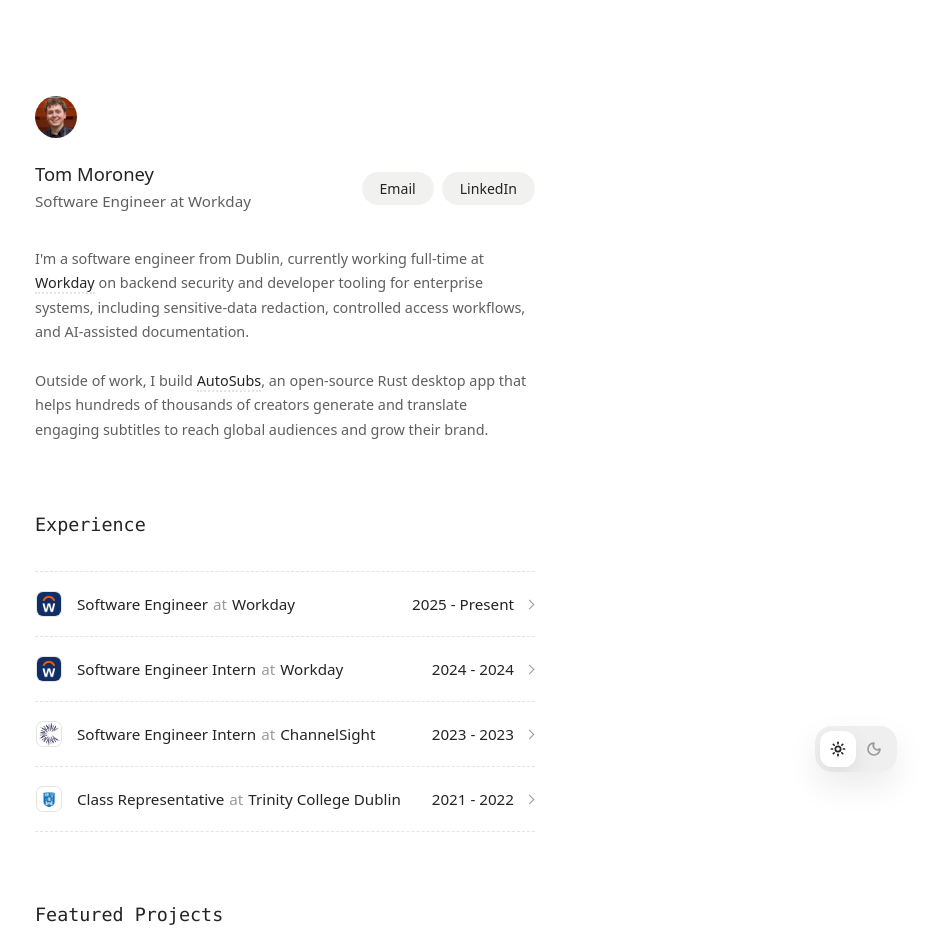
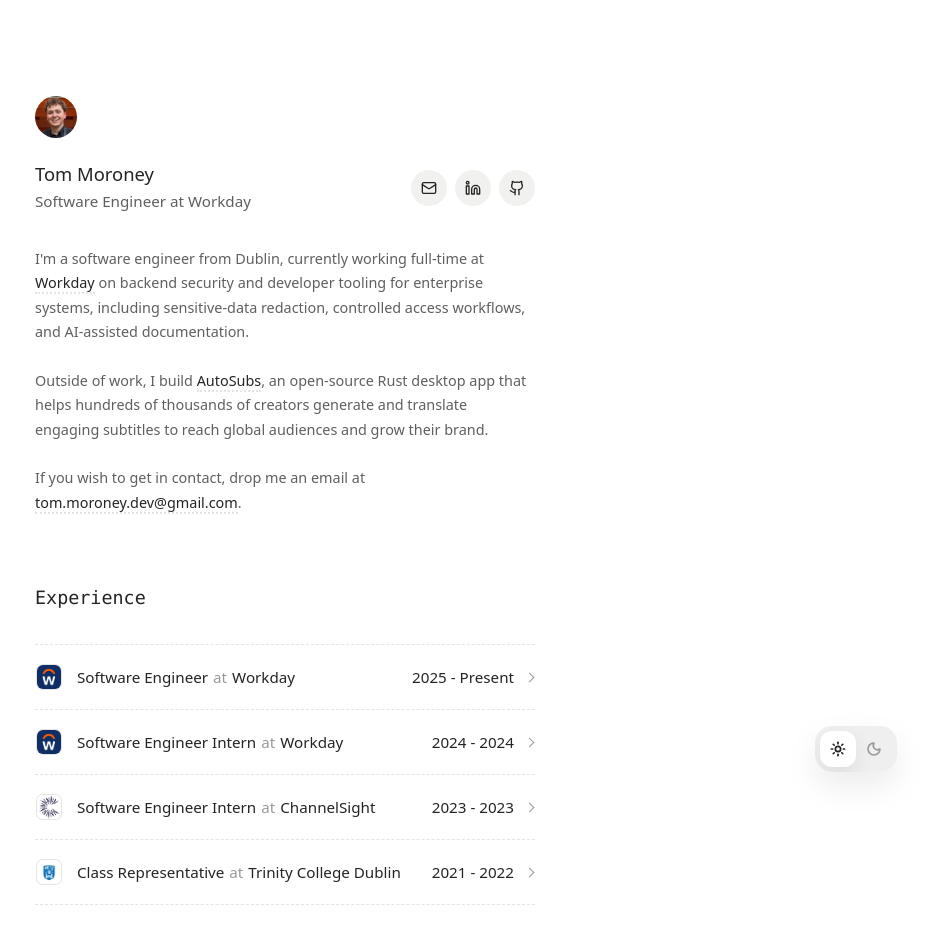
Before and after one commit to tmoroney/tmoroney.github.io, an Astro site: page / in a window 1280 px wide. Shown: the top 928 px of the page, without its empty margins (355-1280 px from the left). Built offline with nearby package versions, Linux system fonts and the light colour scheme; Astro itself is replaced by a stand-in of ours.

Commit message:
Fix image height and add github button

```diff
--- a/src/pages/index.astro
+++ b/src/pages/index.astro
@@ -1,7 +1,7 @@
 ---
 import 'non.geist';
 import 'non.geist/mono';
-import { Moon, Sun } from '@lucide/astro';
+import { Moon, Sun, Mail } from '@lucide/astro';
 
 type DetailPart = string | { text: string; highlight: true };
 
@@ -101,8 +101,20 @@
             <p class="subtitle">Software Engineer at Workday</p>
           </div>
           <div class="profile-actions">
-            <a class="email-btn" href="mailto:tom.moroney.dev@gmail.com">Email</a>
-            <a class="linkedin-btn" href="https://www.linkedin.com/in/tom-moroney1/" target="_blank" rel="noopener noreferrer">LinkedIn</a>
+            <a class="email-btn" href="mailto:tom.moroney.dev@gmail.com" aria-label="Email"><Mail size={16} stroke-width={2} /></a>
+            <a class="linkedin-btn" href="https://www.linkedin.com/in/tom-moroney1/" target="_blank" rel="noopener noreferrer" aria-label="LinkedIn">
+              <svg width="16" height="16" viewBox="0 0 24 24" fill="none" stroke="currentColor" stroke-width="2" stroke-linecap="round" stroke-linejoin="round">
+                <path d="M16 8a6 6 0 0 1 6 6v7h-4v-7a2 2 0 0 0-2-2 2 2 0 0 0-2 2v7h-4v-7a6 6 0 0 1 6-6z"></path>
+                <rect width="4" height="12" x="2" y="9"></rect>
+                <circle cx="4" cy="4" r="2"></circle>
+              </svg>
+            </a>
+            <a class="github-btn" href="https://github.com/tmoroney" target="_blank" rel="noopener noreferrer" aria-label="GitHub">
+              <svg width="16" height="16" viewBox="0 0 24 24" fill="none" stroke="currentColor" stroke-width="2" stroke-linecap="round" stroke-linejoin="round">
+                <path d="M15 22v-4a4.8 4.8 0 0 0-1-3.5c3 0 6-2 6-5.5.08-1.25-.27-2.48-1-3.5.28-1.15.28-2.35 0-3.5 0 0-1 0-3 1.5-2.64-.5-5.36-.5-8 0C6 2 5 2 5 2c-.3 1.15-.3 2.35 0 3.5A5.403 5.403 0 0 0 4 9c0 3.5 3 5.5 6 5.5-.39.49-.68 1.05-.85 1.65-.17.6-.22 1.23-.15 1.85v4"></path>
+                <path d="M9 18c-4.51 2-5-2-7-2"></path>
+              </svg>
+            </a>
           </div>
         </div>
 
@@ -111,6 +123,9 @@
         </p>
         <p>
           Outside of work, I build <a href="https://github.com/tmoroney/auto-subs">AutoSubs</a>, an open-source Rust desktop app that helps hundreds of thousands of creators generate and translate engaging subtitles to reach global audiences and grow their brand.
+        </p>
+        <p>
+          If you wish to get in contact, drop me an email at <a href="mailto:tom.moroney.dev@gmail.com">tom.moroney.dev@gmail.com</a>.
         </p>
       </header>
 
@@ -350,23 +365,25 @@
   }
 
   .email-btn,
-  .linkedin-btn {
+  .linkedin-btn,
+  .github-btn {
     display: inline-flex;
     align-items: center;
     justify-content: center;
-    padding: 7px 18px;
+    width: 36px;
+    height: 36px;
+    padding: 0;
     border-radius: 999px;
     background: var(--panel-soft);
     color: var(--text);
-    font-size: 0.88rem;
-    font-weight: 500;
     border: none;
     box-shadow: none;
     transition: background 150ms ease, opacity 150ms ease;
   }
 
   .email-btn:hover,
-  .linkedin-btn:hover {
+  .linkedin-btn:hover,
+  .github-btn:hover {
     background: var(--line);
   }
 
@@ -923,7 +940,7 @@
     }
 
     .project-visual {
-      min-height: 320px;
+      min-height: auto;
     }
 
     .tag-list li {
```
Also changed, not shown: 1 other file.
